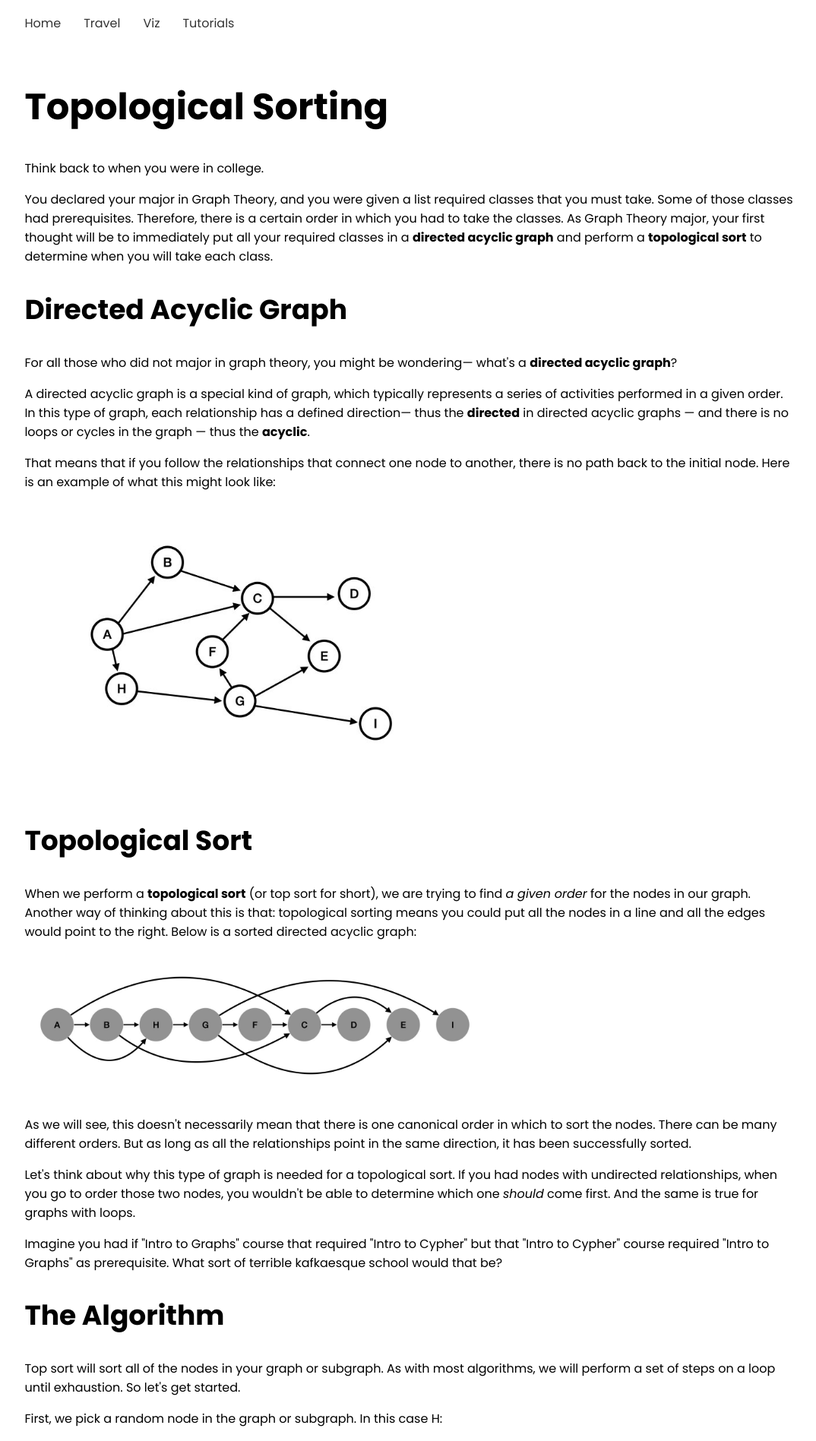
After one commit to corydonbaylor/refactor, a Flask app: page /tutorials/gds/top_sort in a window 1280 px wide. The commit adds this page. Shown: the top 1897 px of the page at 76% size, without its empty margins (102-1176 px from the left). Run offline with Flask 3, Linux system fonts and the light colour scheme.

Commit message:
top sort

```diff
--- a/app/tutorials/gds/routes.py
+++ b/app/tutorials/gds/routes.py
@@ -24,3 +24,8 @@ def louvain():
 @gds_bp.route('/link_prediction')
 def link_prediction():
     return render_template('link_prediction.html')
+
+
+@gds_bp.route('/top_sort')
+def top_sort():
+    return render_template('top_sort.html')
--- /dev/null
+++ b/app/tutorials/gds/templates/top_sort.html
@@ -0,0 +1,37 @@
+{% extends "base.html" %}
+
+{% block content %}
+
+<h1>Topological Sorting</h1>
+<p>Think back to when you were in college. </p>
+<p>You declared your major in Graph Theory, and you were given a list required classes that you must take. Some of those classes had prerequisites. Therefore, there is a certain order in which you had to take the classes. As Graph Theory major, your first thought will be to immediately put all your required classes in a <strong>directed acyclic graph</strong> and perform a <strong>topological sort</strong> to determine when you will take each class. </p>
+<h2>Directed Acyclic Graph</h2>
+<p>For all those who did not major in graph theory, you might be wondering&mdash; what&#39;s a <strong>directed acyclic graph</strong>? </p>
+<p>A directed acyclic graph is a special kind of graph, which typically represents a series of activities performed in a given order. In this type of graph, each relationship has a defined direction&mdash; thus the <strong>directed</strong> in directed acyclic graphs &mdash; and there is no loops or cycles in the graph &mdash; thus the <strong>acyclic</strong>.</p>
+<p>That means that if you follow the relationships that connect one node to another, there is no path back to the initial node. Here is an example of what this might look like:</p>
+<p><img src="{{url_for('gds.static', filename='top_sort/topological sort.001.jpeg')}}" class="img-center"></p>
+<h2>Topological Sort</h2>
+<p>When we perform a <strong>topological sort</strong> (or top sort for short), we are trying to find <em>a given order</em> for the nodes in our graph. Another way of thinking about this is that: topological sorting means you could put all the nodes in a line and all the edges would point to the right. Below is a sorted directed acyclic graph:</p>
+<p><img src="{{url_for('gds.static', filename='top_sort/DAG.001.jpeg')}}" class="img-center"></p>
+<p>As we will see, this doesn&#39;t necessarily mean that there is one canonical order in which to sort the nodes. There can be many different orders. But as long as all the relationships point in the same direction, it has been successfully sorted.</p>
+<p>Let&#39;s think about why this type of graph is needed for a topological sort. If you had nodes with undirected relationships, when you go to order those two nodes, you wouldn&#39;t be able to determine which one <em>should</em> come first. And the same is true for graphs with loops. </p>
+<p>Imagine you had if &quot;Intro to Graphs&quot; course that required &quot;Intro to Cypher&quot; but that &quot;Intro to Cypher&quot; course required &quot;Intro to Graphs&quot; as prerequisite. What sort of terrible kafkaesque school would that be?</p>
+<h2>The Algorithm</h2>
+<p>Top sort will sort all of the nodes in your graph or subgraph. As with most algorithms, we will perform a set of steps on a loop until exhaustion. So let&#39;s get started. </p>
+<p>First, we pick a random node in the graph or subgraph. In this case H:</p>
+<p><img src="{{url_for('gds.static', filename='top_sort/topological sort.002.jpeg')}}" class="img-center"></p>
+<p>Then we perform a depth first search, adding each node to our call stack as we go, until we can no longer go any further. </p>
+<p><img src="{{url_for('gds.static', filename='top_sort/topological sort.gif')}}" class="img-center"></p>
+<p>At this point, we end on Node E. We then pop this off our call stack and put it at the end of our topological ordering. </p>
+<p>Now the recursion.</p>
+<p>We go back to Node G and continue our depth first search. This time excluding Node E since we have already visited it. Instead, we go to Node I, which is also a dead end. So we will pop that off the call stack as well and add it to our topological ordering. </p>
+<p>You may be wondering why we didn&#39;t go to Node F at this point. And you are right we <em>could have gone to Node F.</em> This is why topological ordering does not have <strong>one</strong> given order. Rather it gives you <strong>one possible order</strong>. </p>
+<p>Let&#39;s watch how the algorithm sorts through this graph in full.</p>
+<p><img src="{{url_for('gds.static', filename='top_sort/full_sort.gif')}}" class="img-center"></p>
+<h2>Limitations</h2>
+<p>Another important limitation is that this sorts the <em>entire</em> graph. Think about if our course requirements example. This graph could potentially include required course in majors that you are not taking. So how would you exclude those courses?</p>
+<p>You would have to take a subgraph. One method would be to do some form of dependency filtering before performing a top sort. So for example, if you just wanted to know what nodes E depends on, you could do a reverse depth first search to create a subgraph and then perform a top sort on that. This would exclude Nodes D and I. </p>
+<p>So there you have it! A quick and easy way to see when you should take what classes! And you didn&#39;t even need to go to college to learn how to do that!</p>
+
+
+{% endblock %}
--- a/app/tutorials/templates/tutorials.html
+++ b/app/tutorials/templates/tutorials.html
@@ -77,6 +77,8 @@
             <li><a href="{{ url_for('gds.modularity') }}">Communities I: Modularity</a></li>
             <li><a href="{{ url_for('gds.louvain') }}">Communities II: Louvain</a></li>
             <li><a href="{{ url_for('gds.link_prediction') }}">Link Prediction</a></li>
+            <li><a href="{{ url_for('gds.top_sort') }}">Topological Sort</a></li>
+
 
 
         </ul>
```
Also changed, not shown: app/tutorials/gds/resources/top_sort/DAG.001.jpeg (added), app/tutorials/gds/resources/top_sort/full_sort.gif (added), app/tutorials/gds/resources/top_sort/topological sort.001.jpeg (added), app/tutorials/gds/resources/top_sort/topological sort.002.jpeg (added), app/tutorials/gds/resources/top_sort/topological sort.gif (added).
